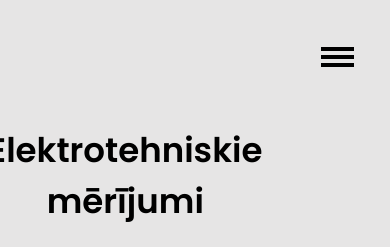
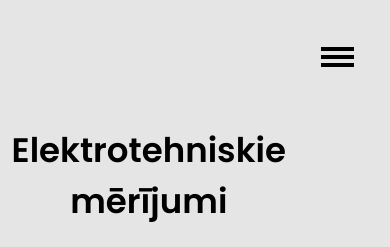
Before and after one commit to EdgarK333/bbtw, a plain HTML site: page index.html in a window 390 px wide. Shown: the top 247 px of the page. Drawn offline with nearby package versions, Linux system fonts and the light colour scheme.

Commit message:
Add files via upload

```diff
--- a/media.css
+++ b/media.css
@@ -80,7 +80,7 @@
 
   .header-content h1 {
     font-size: 34px;
-    margin-left: -47px;
+    /* margin-left: -25px; */
   }
 
   #gallery {
```
